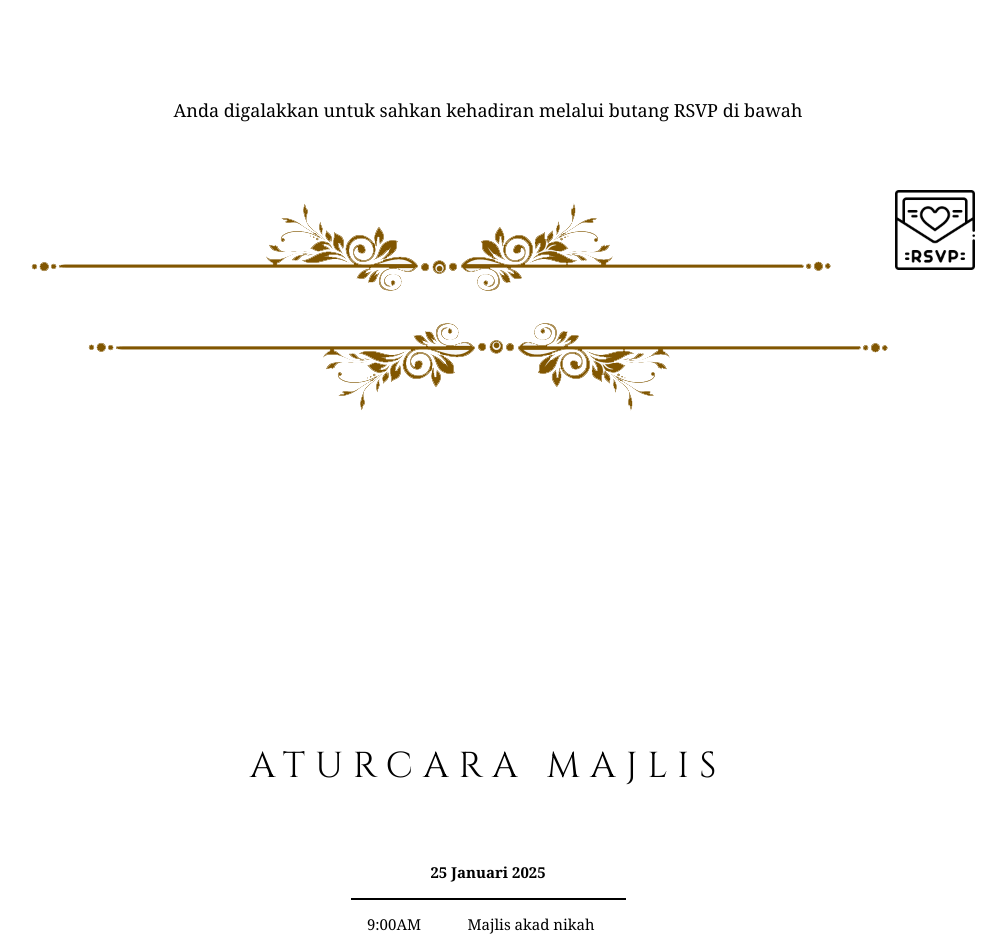
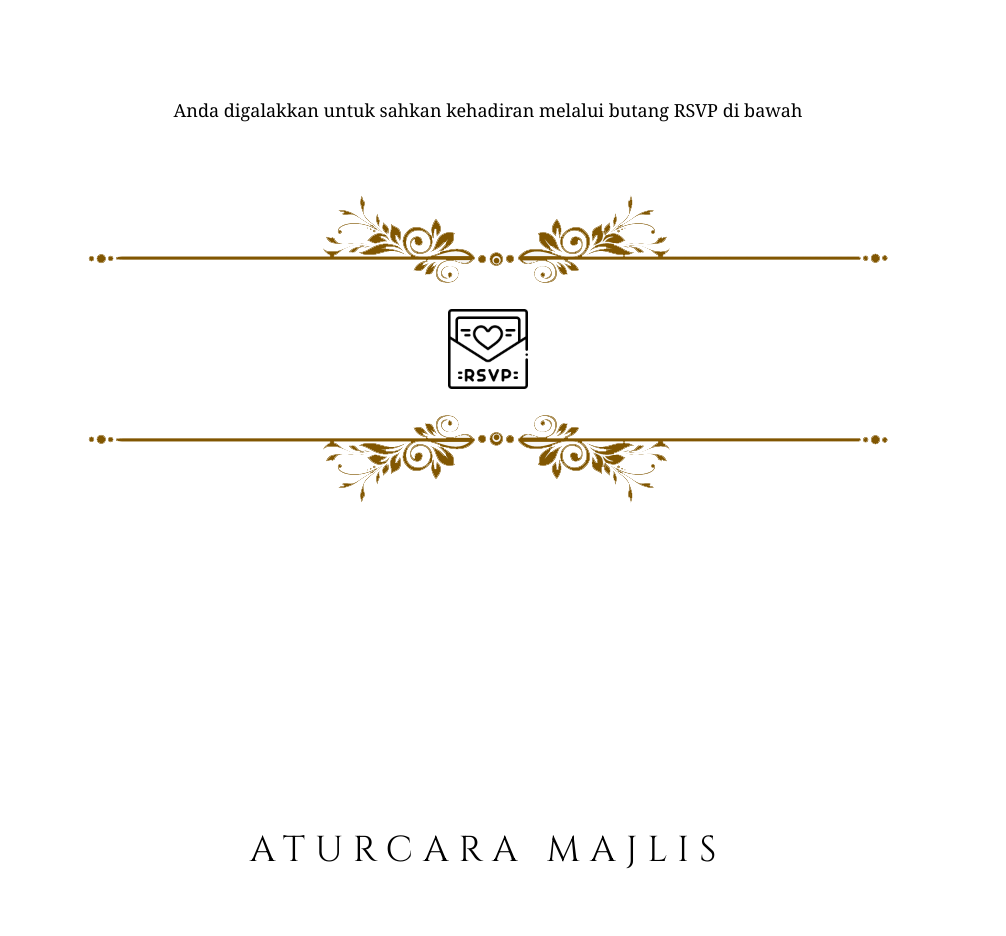
Before and after one commit to Aiinfahimey/AiinXRahimi, a plain HTML site: page index.html in a window 1280 px wide. Shown: the part 2020-2956 px from the top of the page, without its empty margins (152-1158 px from the left). Drawn offline with nearby package versions, Linux system fonts and the light colour scheme; a web font is replaced by a local one.

Commit message:
RSVP touch up

```diff
--- a/index.html
+++ b/index.html
@@ -85,12 +85,12 @@
 
 <div id="rsvp" class="w3-center" style="padding-top: 2pc; padding-bottom: 5pc; margin: 3pc;">
   <h5>Anda digalakkan untuk sahkan kehadiran melalui butang RSVP di bawah</h5>
-  <div class="w3-text-black w3-wide" style="padding: 1pc; margin-bottom: 5pc;">
-    <img src="image/line.png">
-    <a href="https://aliveinvite.com/cards/aiinxrahimi/rsvp_lists/new">
+  <div class="w3-row w3-padding m4" style="padding: 1pc; margin-bottom: 5pc;">
+    <img class="w3-row" src="image/line.png">
+    <a class="w3-row" href="https://aliveinvite.com/cards/aiinxrahimi/rsvp_lists/new">
       <img src="image/rsvp.jpg" width="100" alt="">
     </a>
-    <img src="image/line.png" style="transform: scaleY(-1);">
+    <img class="w3-row" src="image/line.png" style="transform: scaleY(-1);">
   </div>
 </div>
 
```
